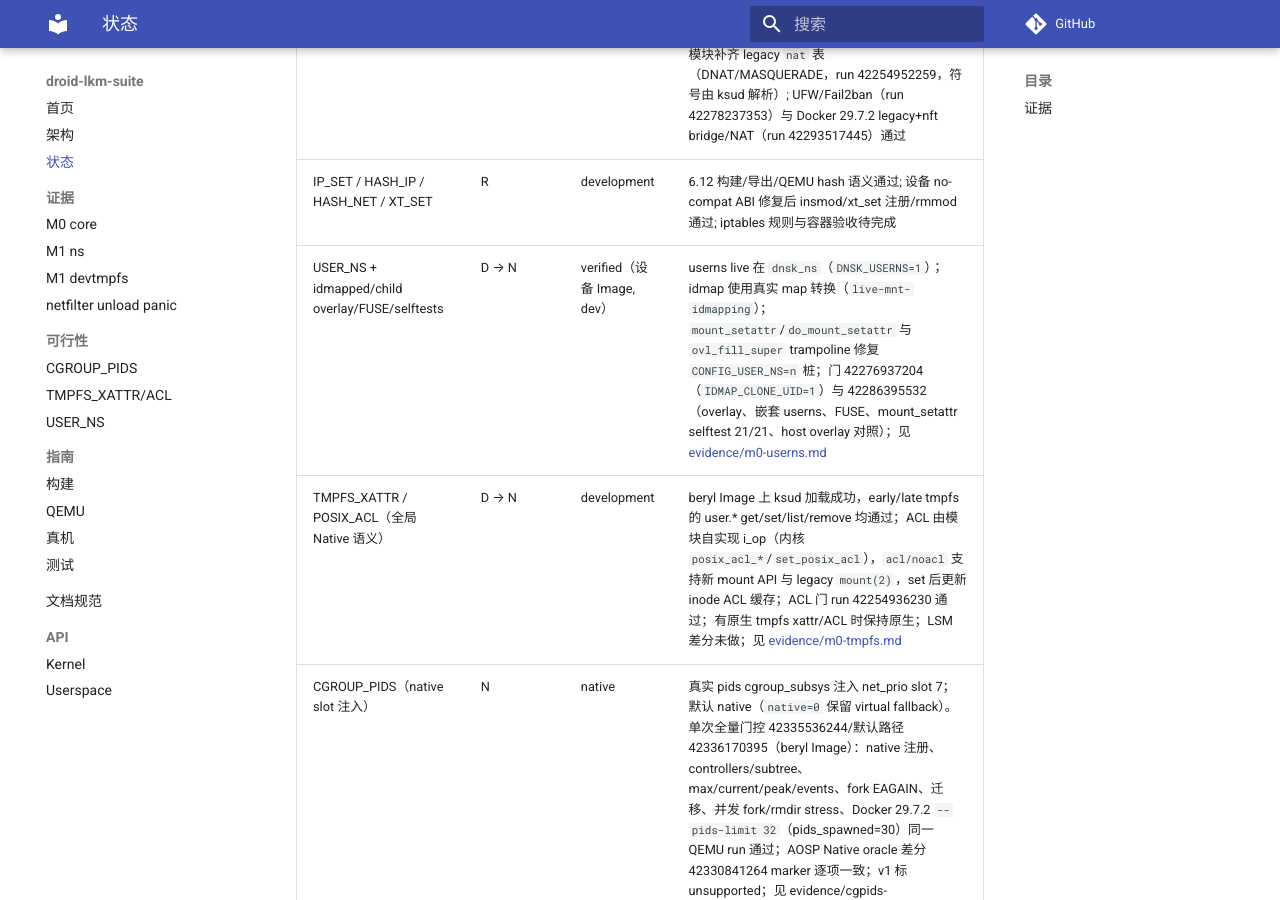
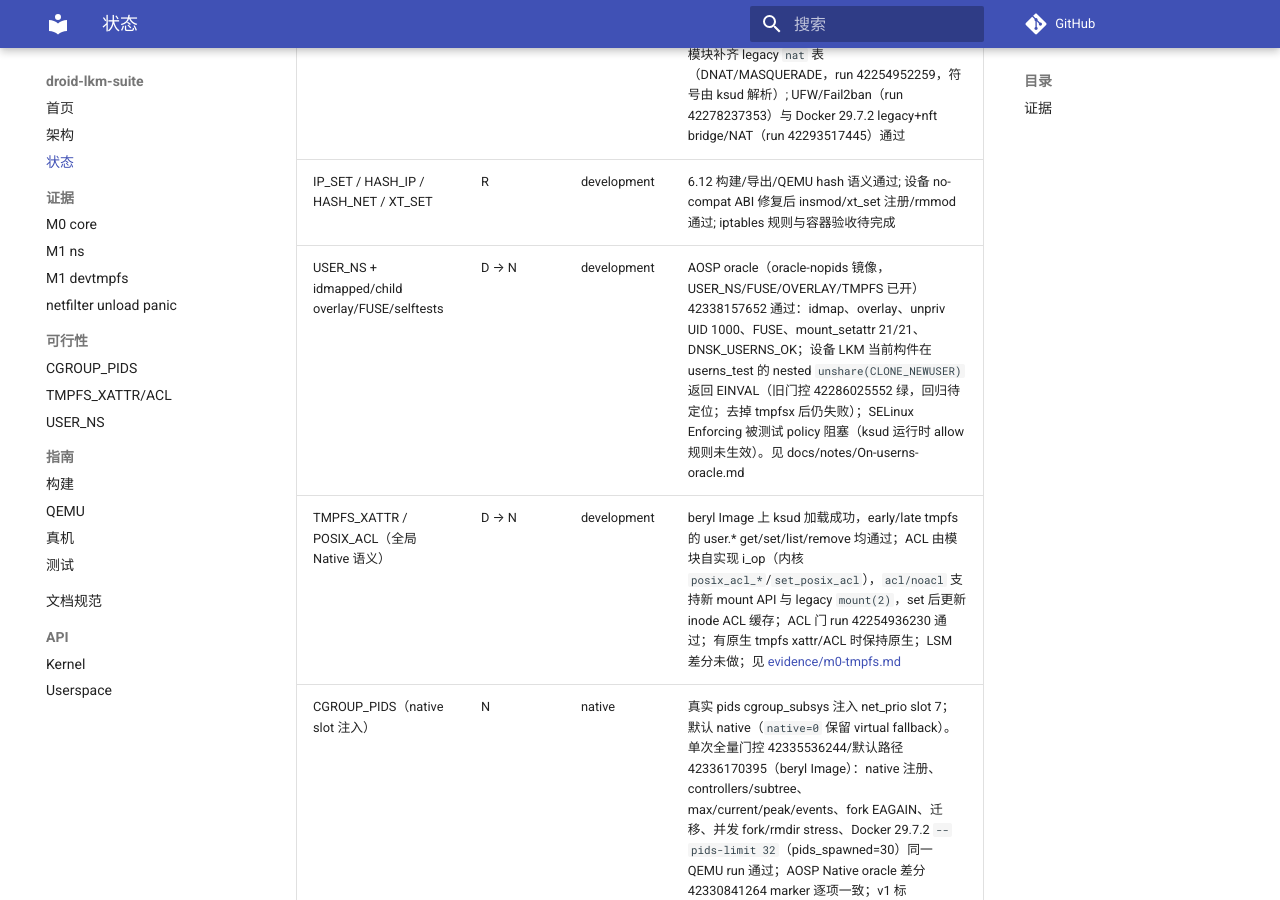
Before and after one commit to uobe1/droid-lkm-suite, an MkDocs documentation site: the page built from docs/status.md, in a window 1280 px wide and 900 px high, scrolled down 669 px. Built offline with MkDocs 1.6.1 and Material for MkDocs 9.7.7, drawn with Linux system fonts in a browser that asks for light colours; comment, search, counter and statistics services are not loaded.

Commit message:
docs(status): record userns oracle pass and device/enforcing blockers

```diff
--- a/docs/status.md
+++ b/docs/status.md
@@ -11,7 +11,7 @@
 | DEVTMPFS | R | development | active 真机通过：ready=Y、节点挂载、宿主 /dev 不变、嵌套容器 /dev smoke；模块按设计 pin；Docker/droidspaces 工作负载待完成 |
 | xt_addrtype / nft target subset / REJECT / RECENT / IP6 NAT | R | development | active load/unload + netns 内 addrtype/recent/REJECT/ipset/xt_set 规则通过; 原生 REJECT 正确跳过; 内核缺 `IP6_NF_NAT` 时由模块补齐 legacy `nat` 表（DNAT/MASQUERADE，run 42254952259，符号由 ksud 解析）; UFW/Fail2ban（run 42278237353）与 Docker 29.7.2 legacy+nft bridge/NAT（run 42293517445）通过 |
 | IP_SET / HASH_IP / HASH_NET / XT_SET | R | development | 6.12 构建/导出/QEMU hash 语义通过; 设备 no-compat ABI 修复后 insmod/xt_set 注册/rmmod 通过; iptables 规则与容器验收待完成 |
-| USER_NS + idmapped/child overlay/FUSE/selftests | D → N | verified（设备 Image, dev） | userns live 在 `dnsk_ns`（`DNSK_USERNS=1`）；idmap 使用真实 map 转换（`live-mnt-idmapping`）；`mount_setattr`/`do_mount_setattr` 与 `ovl_fill_super` trampoline 修复 `CONFIG_USER_NS=n` 桩；门 42276937204（`IDMAP_CLONE_UID=1`）与 42286395532（overlay、嵌套 userns、FUSE、mount_setattr selftest 21/21、host overlay 对照）；见 [evidence/m0-userns.md](evidence/m0-userns.md) |
+| USER_NS + idmapped/child overlay/FUSE/selftests | D → N | development | AOSP oracle（oracle-nopids 镜像，USER_NS/FUSE/OVERLAY/TMPFS 已开）42338157652 通过：idmap、overlay、unpriv UID 1000、FUSE、mount_setattr 21/21、DNSK_USERNS_OK；设备 LKM 当前构件在 userns_test 的 nested `unshare(CLONE_NEWUSER)` 返回 EINVAL（旧门控 42286025552 绿，回归待定位；去掉 tmpfsx 后仍失败）；SELinux Enforcing 被测试 policy 阻塞（ksud 运行时 allow 规则未生效）。见 docs/notes/On-userns-oracle.md |
 | TMPFS_XATTR / POSIX_ACL（全局 Native 语义） | D → N | development | beryl Image 上 ksud 加载成功，early/late tmpfs 的 user.* get/set/list/remove 均通过；ACL 由模块自实现 i_op（内核 `posix_acl_*`/`set_posix_acl`），`acl/noacl` 支持新 mount API 与 legacy `mount(2)`，set 后更新 inode ACL 缓存；ACL 门 run 42254936230 通过；有原生 tmpfs xattr/ACL 时保持原生；LSM 差分未做；见 [evidence/m0-tmpfs.md](evidence/m0-tmpfs.md) |
 | CGROUP_PIDS（native slot 注入） | N | native | 真实 pids cgroup_subsys 注入 net_prio slot 7；默认 native（`native=0` 保留 virtual fallback）。单次全量门控 42335536244/默认路径 42336170395（beryl Image）：native 注册、controllers/subtree、max/current/peak/events、fork EAGAIN、迁移、并发 fork/rmdir stress、Docker 29.7.2 `--pids-limit 32`（pids_spawned=30）同一 QEMU run 通过；AOSP Native oracle 差分 42330841264 marker 逐项一致；v1 标 unsupported；见 evidence/cgpids-differential.md 与 docs/notes/On-cgpids-native.md |
 | CFS_BANDWIDTH | N/N/A | native/待按 KMI 核对 | 不写 LKM |
```
